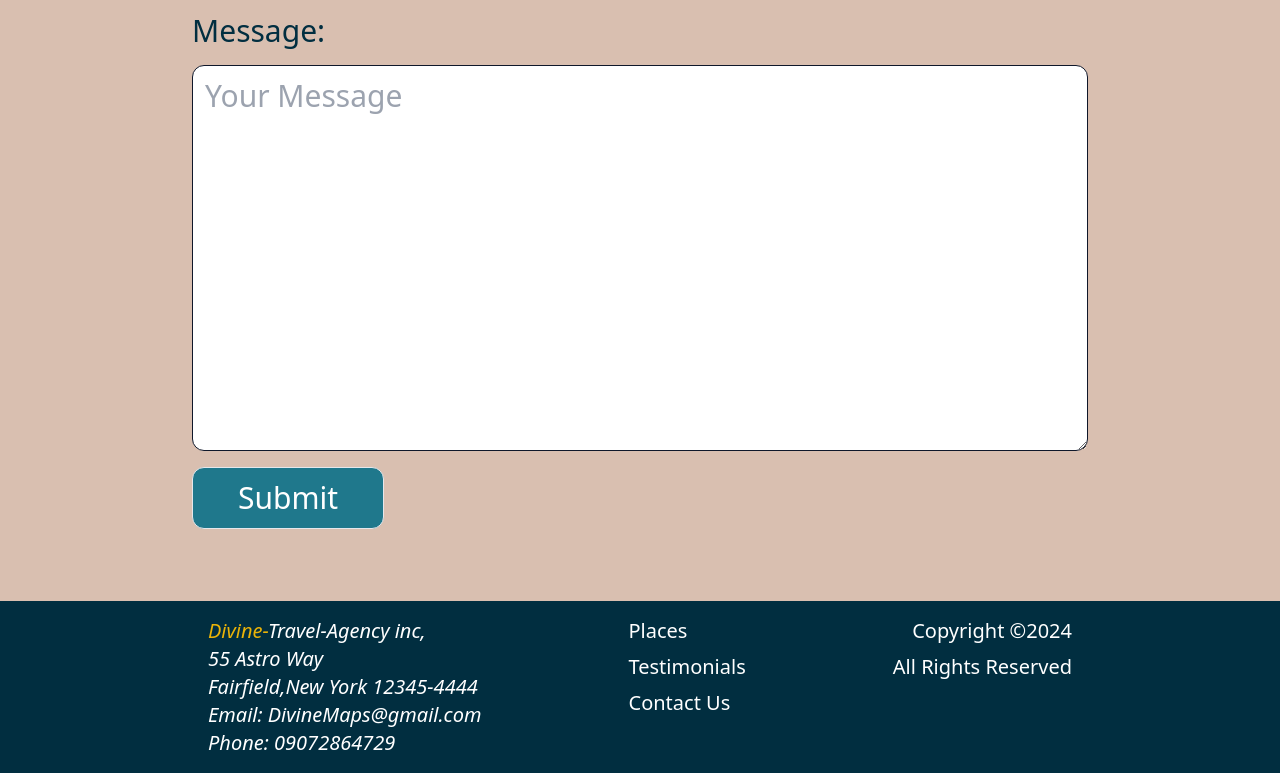
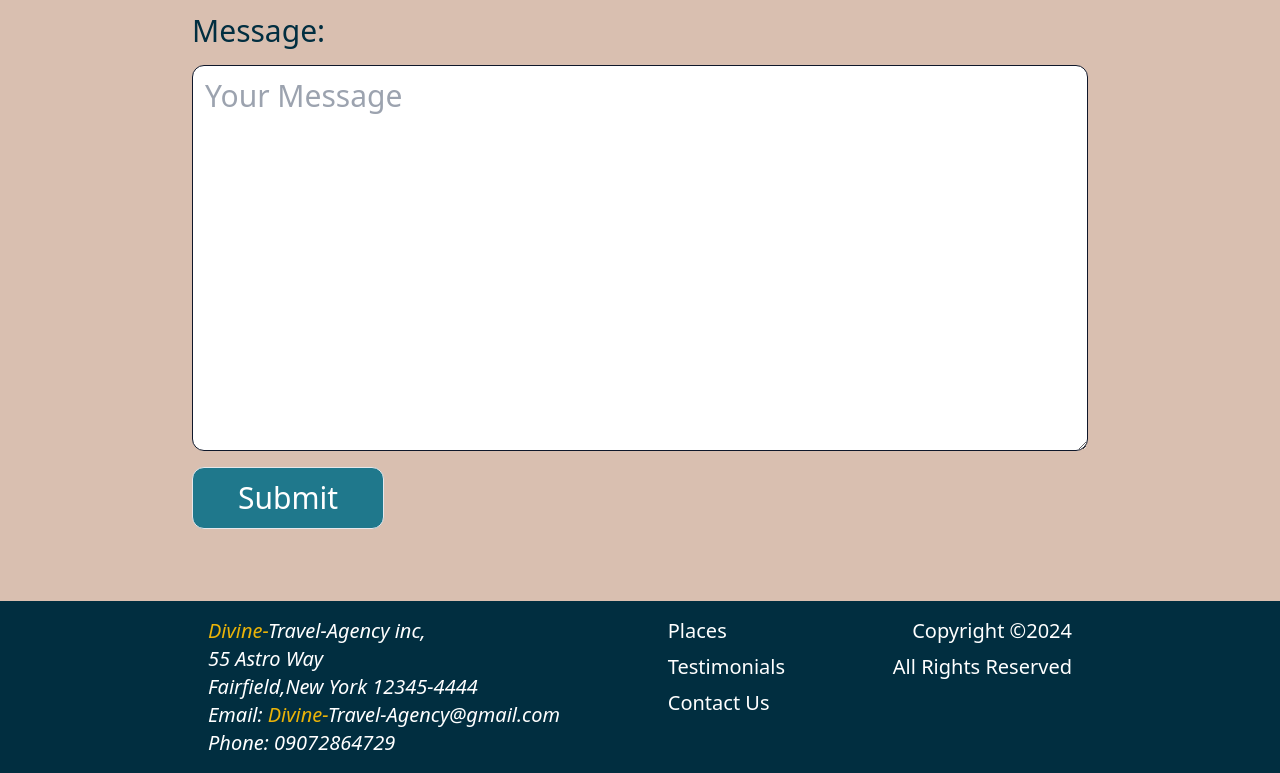
Before and after one commit to Divinechukwuma/front-end-portfolio, a website: page build/index.html in a window 1280 px wide. Shown: the part 2829-3602 px from the top of the page. Drawn offline with Linux system fonts and the light colour scheme.

Commit message:
final adjustment

```diff
--- a/build/index.html
+++ b/build/index.html
@@ -251,7 +251,7 @@
                 55 Astro Way<br />
                 Fairfield,New York 12345-4444<br />
                 Email:
-                <a href="mailto:divinechukwuma982@gmail.com">DivineMaps@gmail.com</a><br />
+                <a href="mailto:divinechukwuma982@gmail.com"><span class="text-yellow-500">Divine-</span>Travel-Agency@gmail.com</a><br />
                 Phone: <a href="tell:+23409074893">09072864729</a>
             </address>
             <nav class="hidden md:flex flex-col gap-2" aria-label="footer">
```
